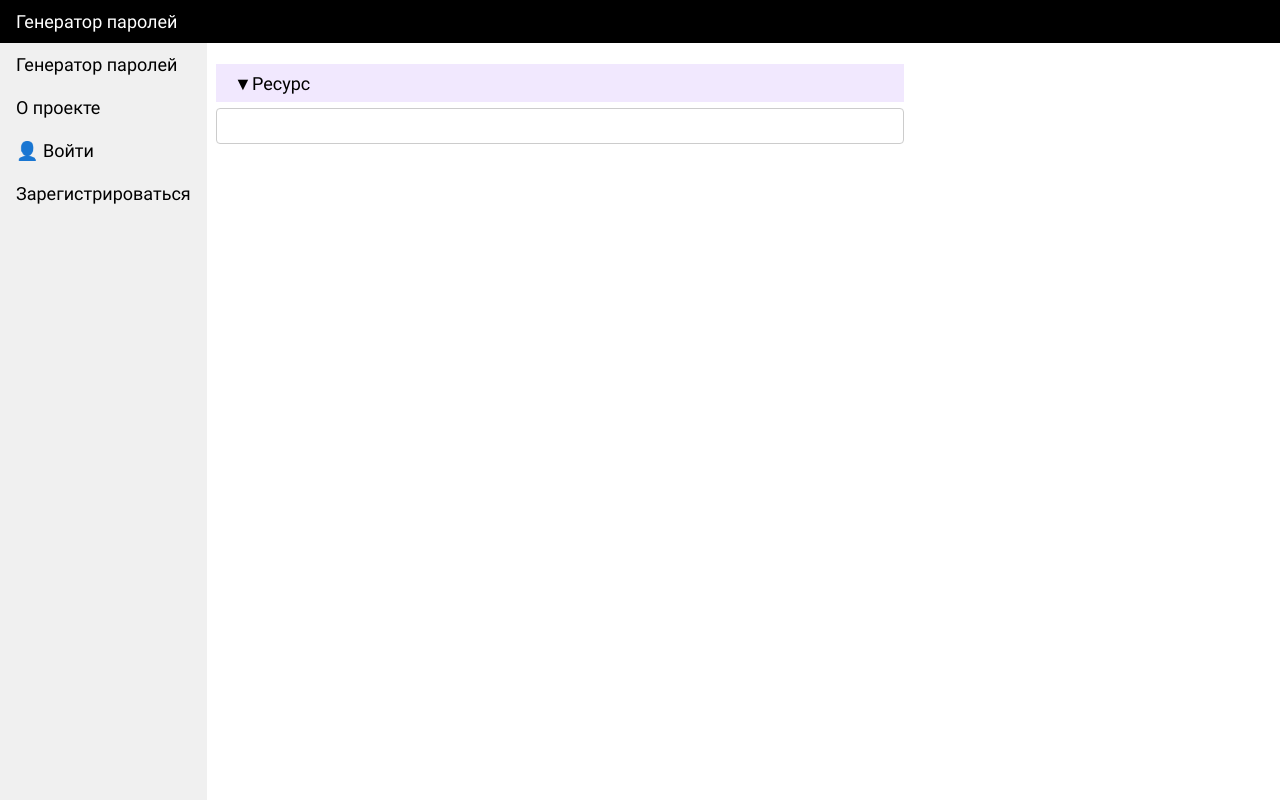
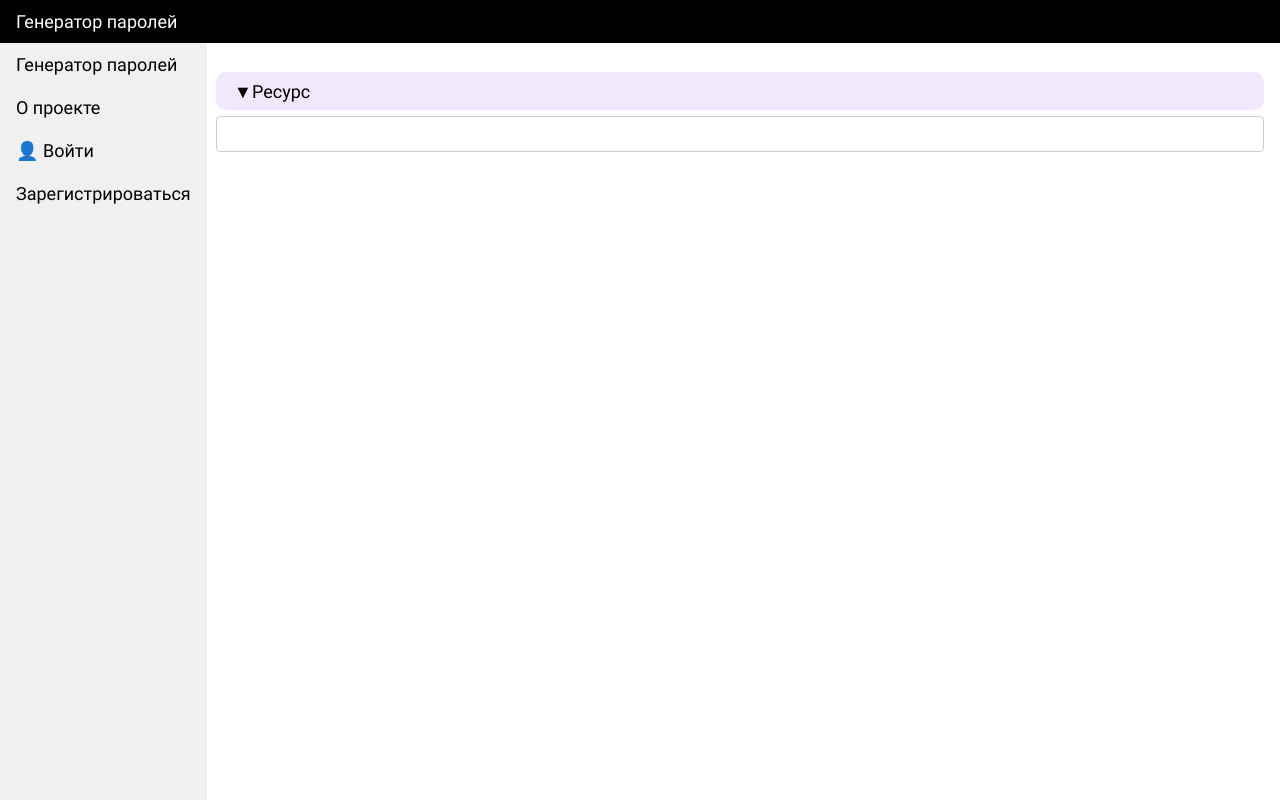
Before and after one commit to gurux13/passgen, a Flask app: template py/templates/index.html in a window 1280 px wide. Run offline with Flask 3, Linux system fonts and the light colour scheme; the template is opened without the code that fills it, so the values that code supplies are empty; parts of the project's set-up code (start-up, migrations or seed data) failed here and were passed over; some libraries are stand-ins or nearby versions.

Commit message:
Better UI and overall working experience.

```diff
--- a/py/static/css/styles.css
+++ b/py/static/css/styles.css
@@ -7,7 +7,7 @@
 }
 
 /* Style inputs with type="text", select elements and textareas */
-input[type=text], input[type=password], select, textarea {
+input[type=text], input[type=password], input[type=url], select, textarea {
     width: 100%; /* Full width */
     padding: 6px; /* Some padding */
     border: 1px solid #ccc; /* Gray border */
@@ -113,10 +112,18 @@ span.form-label-first {
     margin-top: 0px !important;
 }
 
-span.form-label-primary {
+div.form-label-primary {
     background: rgba(96, 2, 238, 0.09);
-    /*background: linear-gradient(90deg,  rgba(96,2,238,0.05) 0%, rgba(96,2,238,0.2) 100%);*/
+    /* background: linear-gradient(270deg,  rgba(96,2,238,0.00) 0%, rgba(96,2,238,0.2) 100%); */
     font-size: large;
+    border-radius: 10px;
+    width: 100%;
+}
+
+.foldable-label {
+    padding-top: 5px;
+    padding-bottom: 5px;
+    padding-left: 3px;
 }
 
 .selected-object {
@@ -153,8 +164,9 @@ span.form-label-primary {
     border-radius: 5px;
     display: none;
 }
-span.form-label {
-    display: block;
+
+.form-label {
+    /* display: block; */
     /*color: white;*/
     padding: 0.3em 1em;
     /*padding: 4px;*/
--- a/py/static/js/gen.js
+++ b/py/static/js/gen.js
@@ -286,7 +286,7 @@ function onResourceSelected(resource, isNew) {
         $("#when-resource-selected").slideDown("fast");
         $("#resource-foldable .form-label").click();
         $("#resource-a").show();
-        $("#resource-url").hide();
+        $("#resource-url").css('visibility', 'hidden');
 
         onSelectionChanged();
     });
@@ -382,7 +382,7 @@ $(function () {
         if ($("#resource-a").is(":visible")) {
             $("#resource-a").hide();
             $("#resource-url").val($("#resource-a").attr('href'));
-            $("#resource-url").show();
+            $("#resource-url").css('visibility', 'visible');
         } else {
             let url = $("#resource-url").val();
             if (!url.includes('://')) {
@@ -391,7 +391,7 @@ $(function () {
             $("#resource-a").attr('href', url);
             $("#resource-a").text(url);
             $("#resource-a").show();
-            $("#resource-url").hide();
+            $("#resource-url").css('visibility', 'hidden');
             if (unsaved_resource.url != url) {
                 unsaved_resource.url = url;
                 await saveUrl();
@@ -574,11 +574,11 @@ function setShaColors() {
     if (expected_sha === theSha) {
         $("#master-sha").addClass("sha-correct");
         $("#master-sha").removeClass("sha-incorrect");
-        $("#when-sha-error").hide();
+        $("#when-sha-error").css('visibility', 'hidden');
     } else {
         $("#master-sha").addClass("sha-incorrect");
         $("#master-sha").removeClass("sha-correct");
-        $("#when-sha-error").show();
+        $("#when-sha-error").css('visibility', 'visible');
     }
     $("#hash-from-account").toggle(expected_sha_from_account);
     $("#hash-account-for").text(selected_account?.human_readable ?? DEFAULT_ACCOUNT_NAME);
--- a/py/templates/base.html
+++ b/py/templates/base.html
@@ -74,7 +74,7 @@
 <!-- Main content: shift it to the right by 200 pixels when the sidebar is visible -->
 <div class="w3-main" style="margin-left:200px">
     <div class="w3-row w3-padding-64">
-        <div class="w3-twothird w3-container">
+        <div class="w3-container">
             {% for message in get_flashed_messages() %}
                 <div class="flash">{{ message }}</div>
             {% endfor %}
--- a/py/templates/index.html
+++ b/py/templates/index.html
@@ -1,91 +1,84 @@
 {% extends 'base.html' %}
-{% block title %}Генератор паролей{% endblock %}
+{% block title %}
+  Генератор паролей
+{% endblock %}
 {% block content %}
-    <script src="{{ url_for('static', filename='js/sha.js') }}"></script>
-    <script src="{{ url_for('static', filename='js/crypto.js') }}"></script>
-    <script src="{{ url_for('static', filename='js/gen.js') }}"></script>
+  <script src="{{ url_for('static', filename = 'js/sha.js') }}"></script>
+  <script src="{{ url_for('static', filename = 'js/crypto.js') }}"></script>
+  <script src="{{ url_for('static', filename = 'js/gen.js') }}"></script>
 
   <div id="snackbar"></div>
 
-    {#    <div id="resource-select">#}
+  {# <div id="resource-select"> #}
   <div class="foldable unfolded" id="resource-foldable">
-        <span class="form-label form-label-first form-label-primary"><span class="folded-icon">▼</span>Ресурс <span
-                id="selected-resource" class="selected-value"></span><span id="selected-resource-new"
-                                                                           class="selected-value-new"> (новый)</span></span>
+    <div class="foldable-label form-label-primary form-label">
+    <span class="folded-icon">▼</span>Ресурс <span id="selected-resource" class="selected-value"></span><span id="selected-resource-new" class="selected-value-new">(новый)</span>
+    </div>
     <div class="resource-finder foldee">
-            <input type="text" id="resource-name" autocomplete="off" readonly
-                   onclick="this.removeAttribute(
-                    'readOnly');">
+      <input type="text" id="resource-name" autocomplete="off" readonly onclick="this.removeAttribute(
+                    'readOnly');" />
       <div id="matching-resources" class="matching-values"></div>
       <div id="matching-resources-extender" class="matching-extender">▼</div>
     </div>
   </div>
-    {#    </div>#}
+  {# </div> #}
   <div id="when-resource-selected" style="display: none">
     <div id="resource-url-div">
-            <span class="form-label-secondary form-label">URL</span>
-
-            <button id="url-edit">✎</button>
-            <input type="url" id="resource-url" style="display: none">
+      <div class="foldable-label form-label-secondary">
+        <span>URL</span> <button id="url-edit" class="borderless-button inlabel-button">✎</button>
+      </div>
+      <div id="resource-url-div-inner">
         <a href="#" id="resource-a" target="_blank">https://</a>
+        <input type="url" id="resource-url" style="visibility: hidden;" class="gen-input" />
+      </div>
     </div>
 
     <div class="foldable unfolded" id="account-foldable">
-        <span class="form-label form-label-primary"><span class="folded-icon">▼</span>Аккаунт <span
-                id="selected-account" class="selected-value"></span><span id="selected-account-new"
-                                                                          class="selected-value-new"> (новый)</span></span>
-            <div class="account-finder foldee"><input type="text" id="account-name">
+      <div class="form-label foldable-label form-label-primary"><span class="folded-icon">▼</span>Аккаунт <span id="selected-account" class="selected-value"></span><span id="selected-account-new" class="selected-value-new">(новый)</span></div>
+      <div class="account-finder foldee">
+        <input type="text" id="account-name" />
         <div id="matching-accounts" class="matching-values"></div>
         <div id="matching-accounts-extender" class="matching-extender">▼</div>
       </div>
     </div>
 
-
     <div class="foldable unfolded" id="params-foldable">
-            <span class="form-label form-label-primary"><span
-                    class="folded-icon">▼</span>Параметры <span
-                    id="selected-params" class="selected-value"></span><span id="selected-params-changed"
-                                                                             class="selected-value-changed">*</span></span>
+      <div class="form-label foldable-label form-label-primary"><span class="folded-icon">▼</span>Параметры <span id="selected-params" class="selected-value"></span><span id="selected-params-changed" class="selected-value-changed">*</span></div>
       <div class="foldee">
-                <span class="form-label form-label-secondary">Длина</span>
-                <input type="text" name="length" id="length-input" class="gen-input">
-                <span class="form-label form-label-secondary">Ревизия</span>
-                <input type="text" name="revision" id="revision-input" class="gen-input">
-                <span class="form-label form-label-secondary">Составляющие пароля</span>
-                <input type="checkbox" name="letters" id="letters-input" class="gen-input"><span
-                    class="cb">Буквы</span><br>
-                <input type="checkbox" name="digits" id="digits-input" class="gen-input"><span
-                    class="cb">Цифры</span><br>
-                <input type="checkbox" name="symbols" id="symbols-input" class="gen-input"><span class="cb">Спец. символы</span><br>
-                <input type="checkbox" name="underscore" id="underscore-input" class="gen-input"><span
-                    class="cb">Подчёркивание</span><br>
+        <div class="form-label form-label-secondary">Длина</div>
+        <input type="text" name="length" id="length-input" class="gen-input" />
+        <div class="form-label form-label-secondary">Ревизия</div>
+        <input type="text" name="revision" id="revision-input" class="gen-input" />
+        <div class="form-label form-label-secondary">Составляющие пароля</div>
+        <input type="checkbox" name="letters" id="letters-input" class="gen-input" /><span class="cb">Буквы</span><br />
+        <input type="checkbox" name="digits" id="digits-input" class="gen-input" /><span class="cb">Цифры</span><br />
+        <input type="checkbox" name="symbols" id="symbols-input" class="gen-input" /><span class="cb">Спец. символы</span><br />
+        <input type="checkbox" name="underscore" id="underscore-input" class="gen-input" /><span class="cb">Подчёркивание</span><br />
       </div>
     </div>
-        <span class="form-label-secondary form-label">Мастер-пароль</span>
-        <input type="password" name="master" id="master-input" class="input-master gen-input"
-               autocomplete="new-password" readonly
-               onclick="this.removeAttribute(
+    <div class="form-label form-label-secondary">
+    <span>Мастер-пароль</span>
+    </div>
+    <input type="password" name="master" id="master-input" class="input-master gen-input" autocomplete="new-password" readonly onclick="this.removeAttribute(
                     'readOnly');" onblur="this.setAttribute(
-                    'readOnly', 'readonly');">
-        <input type="button" name="generate" value="Генерировать" onclick="generate_click()">
+                    'readOnly', 'readonly');" />
+    <input type="button" name="generate" value="Генерировать" onclick="generate_click()" />
     <div class="res" style="display:none;">
-            <span class="form-label form-label-primary" id="result-label" style="position: relative"><div
-                    class="progress"></div>Результат</span>
-            <span class="form-label form-label-secondary">Хеш мастер-пароля<span id="hash-from-account"> (для аккаунта <span class="selected-value" id="hash-account-for"></span>)</span></span>
-            <div class="result" id="master-sha-div"><span class="result-value" id="master-sha"></span><span
-                    id="when-sha-error"><button class="gen-action" id="save-global-sha">💾</button> <button class="gen-action" id="save-local-sha">💾 ➔ аккаунт</button></span>
+      <span class="form-label form-label-primary" id="result-label" style="position: relative"><div class="progress"></div>Результат</span>
+      <span class="form-label form-label-secondary">Хеш мастер-пароля<span id="hash-from-account">(для аккаунта <span class="selected-value" id="hash-account-for"></span>)</span></span>
+      <div class="result" id="master-sha-div">
+        <span class="result-value" id="master-sha"></span><span id="when-sha-error"><button class="gen-action borderless-button" id="save-global-sha">💾</button> <button class="gen-action" id="save-local-sha">💾 ➔ аккаунт</button></span>
       </div>
       <span class="form-label form-label-secondary">Сгенерированный пароль</span>
       <div class="pwd">
-                <a class="repeatable" href="#" onclick="copyResultToClipboard(); return false;"><span
-                        class="result-value" id="result"></span></a>
-                <button class="gen-action" onclick="copyResultToClipboard()"><span
-                        style="font-size: .7em; margin-right: .125em; position: relative; top: -.25em; left: -.125em">
-  📄<span style="position: absolute; top: .25em; left: .25em">📄</span></span></button>
-                <button class="gen-action" onclick="revealPassword()">👁</button>
-                <button class="gen-action" onclick="cleanup()">⌫</button>
+        <a class="repeatable" href="#" onclick="copyResultToClipboard(); return false;"><span class="result-value" id="result"></span></a>
+        <button class="gen-action borderless-button" onclick="copyResultToClipboard()"><span style="font-size: .7em; margin-right: .125em; position: relative; top: -.25em; left: -.125em">📄<span style="position: absolute; top: .25em; left: .25em">📄</span></span></button>
+        <button class="gen-action borderless-button" onclick="revealPassword()">👁</button>
+        <button class="gen-action borderless-button" onclick="cleanup()">⌫</button>
       </div>
-            <div id="saving-wait"><img src="{{ url_for("static", filename="img/pass-loader.gif") }}">Сохранение</div>
+      <div id="saving-wait">
+        <img src="{{ url_for('static', filename = 'img/pass-loader.gif') }}" />Сохранение
+      </div>
     </div>
   </div>
 {% endblock %}
```
Also changed, not shown: other parts of py/static/css/styles.css (+34 -2 lines). Lines whose indentation alone changed are shown as unchanged.
